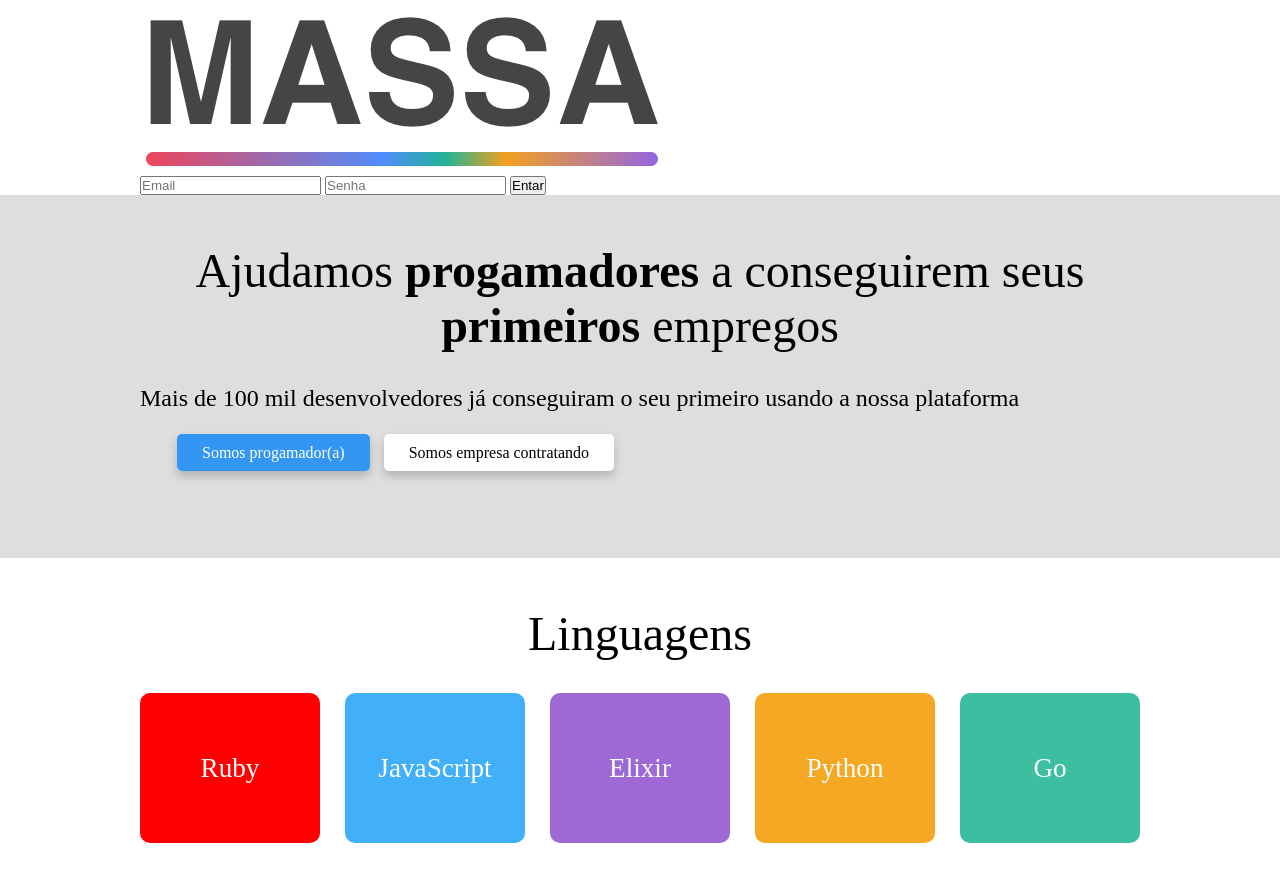
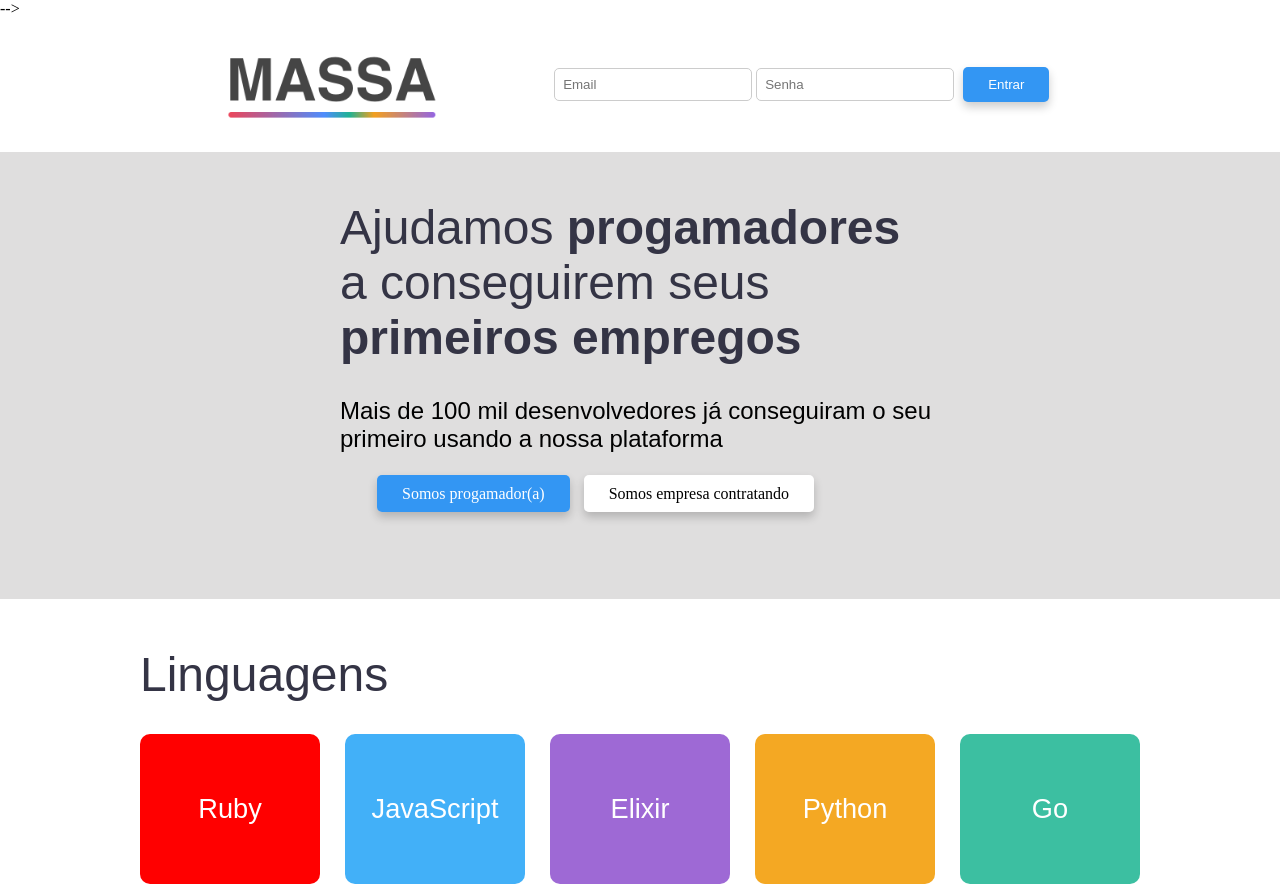
Before and after one commit to Pedro0hh/projetosite, a plain HTML site: page index.html in a window 1280 px wide. Shown: the top 887 px of the page. Drawn offline with Linux system fonts and the light colour scheme.

Commit message:
Projeto atualizado

```diff
--- a/index.html
+++ b/index.html
@@ -5,7 +5,7 @@
     <meta name="viewport" content="width=device-width, initial-scale=1.0">
     <title>Massa</title>
     <link rel="icon" href="imagens/react-icons.png">
-    <link rel="stylesheet" href="style.css">
+    <link rel="stylesheet" href="style.css"> -->
 
     <link rel="preconnect" href="https://fonts.googleapis.com">
     <link rel="preconnect" href="https://fonts.gstatic.com" crossorigin>
@@ -23,13 +23,17 @@
 
                 </div>
 
+                    <div class="sing-in">
+
                             <form action="#">
 
                                 <input type="email" name="email" id="email" placeholder="Email">
                                 <input type="password" name="password" id="password" placeholder="Senha">
-                    <button type="submit">Entar</button>
+                                <button type="submit" class="button primary">Entrar</button>
 
                             </form>
+
+                    </div>
 
             </div>
 
@@ -41,12 +45,18 @@
 
             <div class="container">
 
-                <h1 class="title">Ajudamos <strong>progamadores</strong> a conseguirem seus <strong>primeiros</strong> empregos</h1>
+                <div class="hero">
+
+                        <h1 class="title">Ajudamos <strong>progamadores</strong> a conseguirem seus <strong>primeiros empregos</strong></h1>
                         <p>Mais de 100 mil desenvolvedores já conseguiram o seu primeiro usando a nossa plataforma</p>
 
                         <div class="cta">
+
                             <a href="https://www.youtube.com/watch?v=u7E6Mn4hLAI" class="button primary">Somos progamador(a)</a>
                             <a href="https://www.youtube.com/watch?v=dQw4w9WgXcQ" class="button second">Somos empresa contratando</a>
+
+                        </div>
+
                 </div>
 
             </div>
--- a/style.css
+++ b/style.css
@@ -89,6 +89,11 @@ body{
 
    }
 
+   .hero {
+    width: 60%;
+    margin: auto;
+   }
+
    .gray {
     background-color:rgb(223, 222, 222)
    }
@@ -101,6 +106,7 @@ body{
     margin: 1rem 0;
     font-size: 1.5rem;
     font-weight: 100;
+    font-family: "Roboto-thin", sans-serif;
    }
 
    h1 {
@@ -109,8 +115,10 @@ body{
    }
 
    h1.title {
+    color: rgb(52, 52, 69);
     margin-bottom: 2rem;
-    text-align: center;
+    text-align: left;
+    font-family: "Roboto-thin", sans-serif;
     /* font-weight: bold; */
    }
 
@@ -163,26 +171,32 @@ body{
       border-radius: 10px;
       color: white;
       font-size: 1.7rem;
+      font-family: "Roboto-thin", sans-serif;
     }
 
    .card.red {
       background-color: red;
+      font-family: "Roboto-thin", sans-serif;
    }
 
    .card.blue {
     background-color: #42b0f8;
+    font-family: "Roboto-thin", sans-serif;
    }
 
    .card.purple {
     background-color: #9e69d5;
+    font-family: "Roboto-thin", sans-serif;
    }
 
    .card.yellow {
     background-color: #f4a823;
+    font-family: "Roboto-thin", sans-serif;
    }
 
    .card.green {
     background-color: #3cbfa1;
+    font-family: "Roboto-thin", sans-serif;
    }
 
    .members {
@@ -216,3 +230,32 @@ body{
     color: #ffffffdd;
     text-align: center;
    }
+
+   header div{
+    display: flex;
+    justify-content: space-evenly;
+    padding: 2rem;
+   }
+
+   .logo img{
+    width: 211px;
+   }
+
+   .sing-in {
+    display: flex;
+    flex-direction: column;
+    justify-content: center;
+   }
+
+   input [type = "text"],
+         [type = "email"],
+         [type = "password"]{
+         width: 180px;
+         padding: 0.5rem;
+         border-radius: 5px;
+         border: 1px solid #ccc
+   }
+
+   .sing-in button {
+    border: none;
+   }
```
Lines whose indentation alone changed are shown as unchanged.
